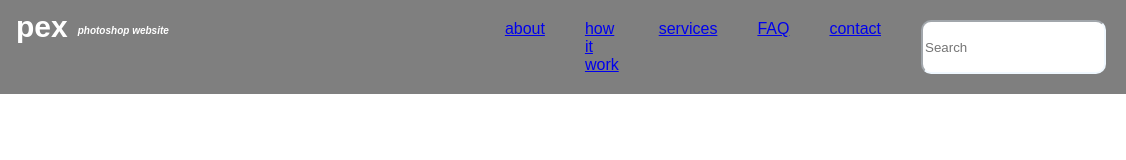
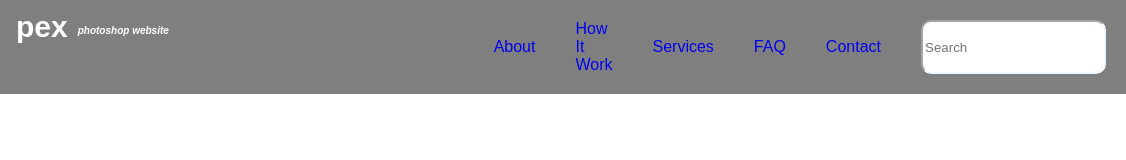
Before and after one commit to Muzahidul987/Pex, a plain HTML site: page index.html in a window 1280 px wide. Shown: the full height of the page, 154-1280 px from the left. Drawn offline with Linux system fonts and the light colour scheme.

Commit message:
edit navbar

```diff
--- a/style.css
+++ b/style.css
@@ -9,6 +9,8 @@ nav {
     font-family: sans-serif;
     display: flex;
     background-color: rgba(0, 0, 0, .5);
+    position: fixed;
+    width: 100%;
 }
 
 nav .logo img {
@@ -26,7 +28,8 @@ nav .name h3 {
     font-size: 30px;
     margin: 10px 10px;
 }
-nav .name h5{
+
+nav .name h5 {
     font-size: 10px;
     margin-top: 25px;
 }
@@ -35,11 +38,21 @@ nav .options {
     display: flex;
     flex: 2;
     margin-left: 200px;
+    text-transform: capitalize;
+
 }
-nav .options .option{
+
+nav .options .option {
     margin: 20px 20px;
+    text-decoration: none;
+    align-content: center;
 }
-nav .options input{
+
+nav .options a:hover {
+    color: #fd3254;
+}
+
+nav .options input {
     border-radius: 10px;
     border-color: aliceblue;
 }
```
Also changed, not shown: index.html (+1 -1 lines).
